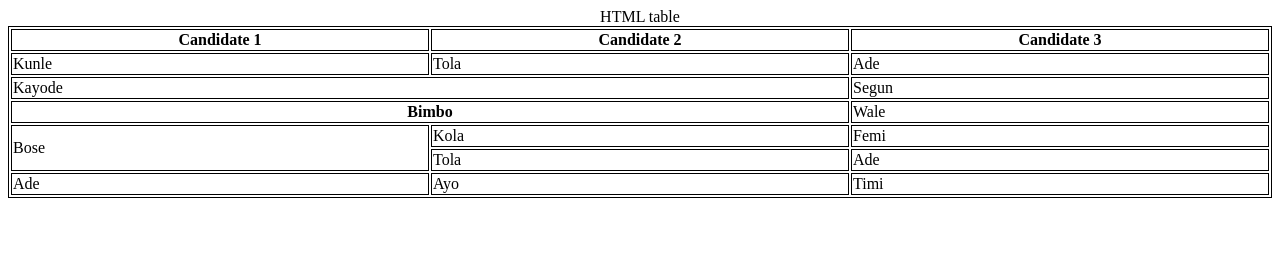
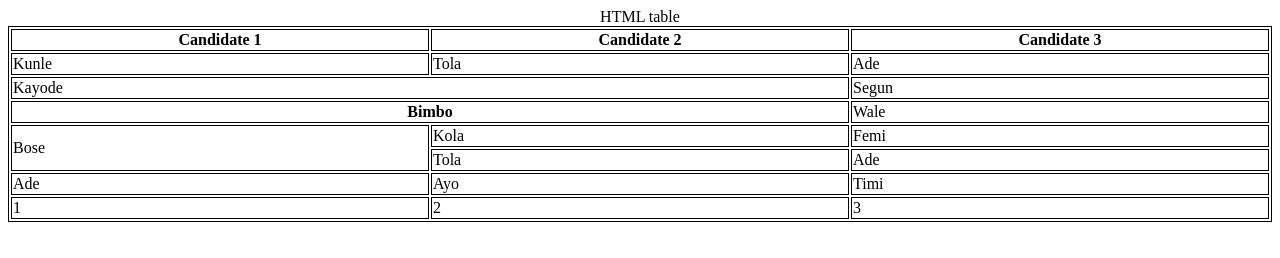
Before and after one commit to Dr-Hayo001/Zuri-Cohort-II, a plain HTML site: page table.html in a window 1280 px wide. Drawn offline with Linux system fonts and the light colour scheme.

Commit message:
add table footer

```diff
--- a/table.html
+++ b/table.html
@@ -88,7 +88,13 @@
                 </td>
             </tr>
         </tbody>
-
+        <tfoot>
+            <tr>
+                <td> 1 </td>
+                <td>2</td>
+                <td>3</td>
+            </tr>
+        </tfoot>
     </table>
 </body>
 </html>
```
